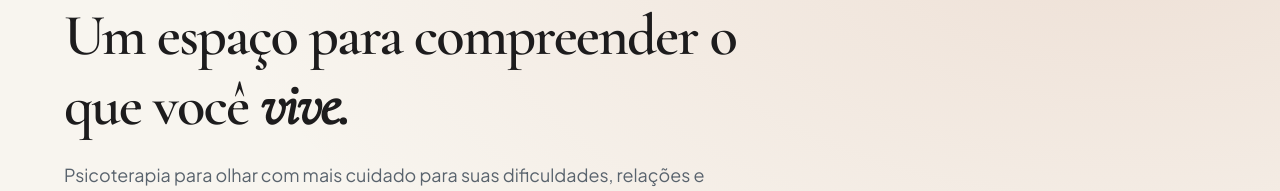
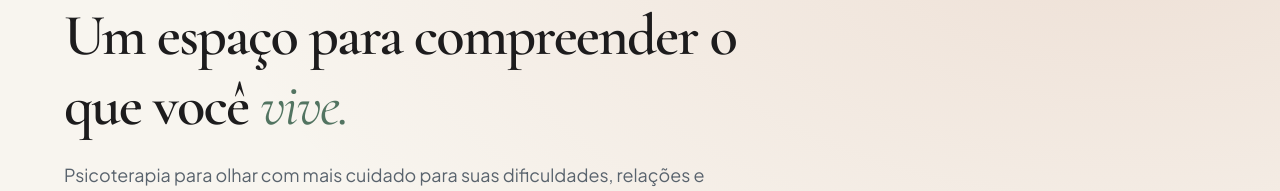
Before and after one commit to calexquevedo-hub/gallant-galileo, an Astro site: page / in a window 1280 px wide. Shown: the part 221-412 px from the top of the page. Built offline with nearby package versions, Linux system fonts and the light colour scheme; Astro itself is replaced by a stand-in of ours; a script that the page names is missing.

Commit message:
feat: style editorial heading accents

```diff
--- a/src/index.css
+++ b/src/index.css
@@ -37,6 +37,7 @@ body {
   -webkit-font-smoothing: antialiased;
 }
 h1, h2, h3, h4 { font-family: var(--font-serif); font-weight: 600; line-height: 1.2; }
+.heading-accent { color: var(--accent-sage); font-style: italic; font-weight: 500; }
 h1 { font-size: clamp(2.45rem, 4.6vw, 3.65rem); letter-spacing: -0.03em; }
 h2 { font-size: clamp(2rem, 3.5vw, 3rem); letter-spacing: -0.02em; }
 h3 { font-size: 1.6rem; }
```
